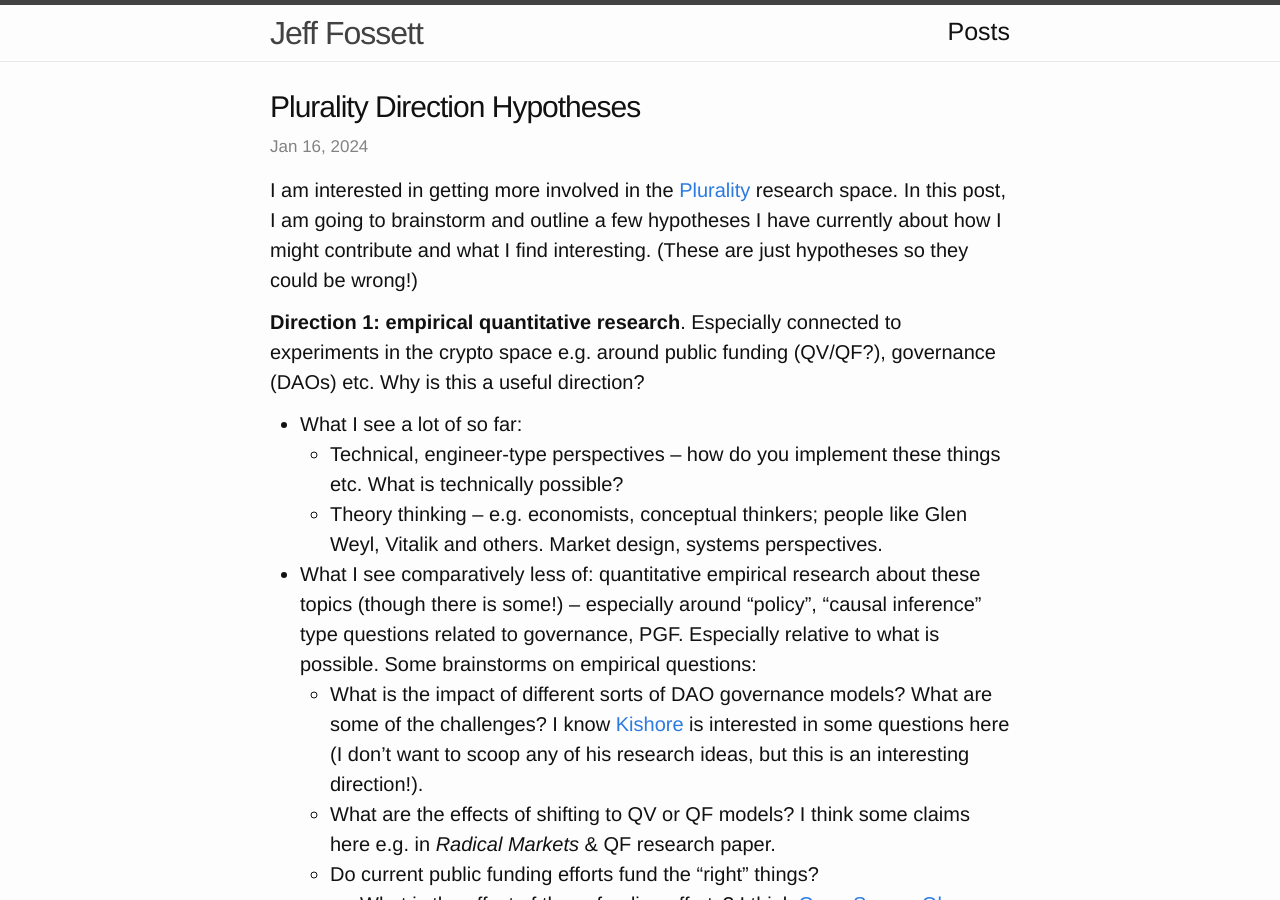
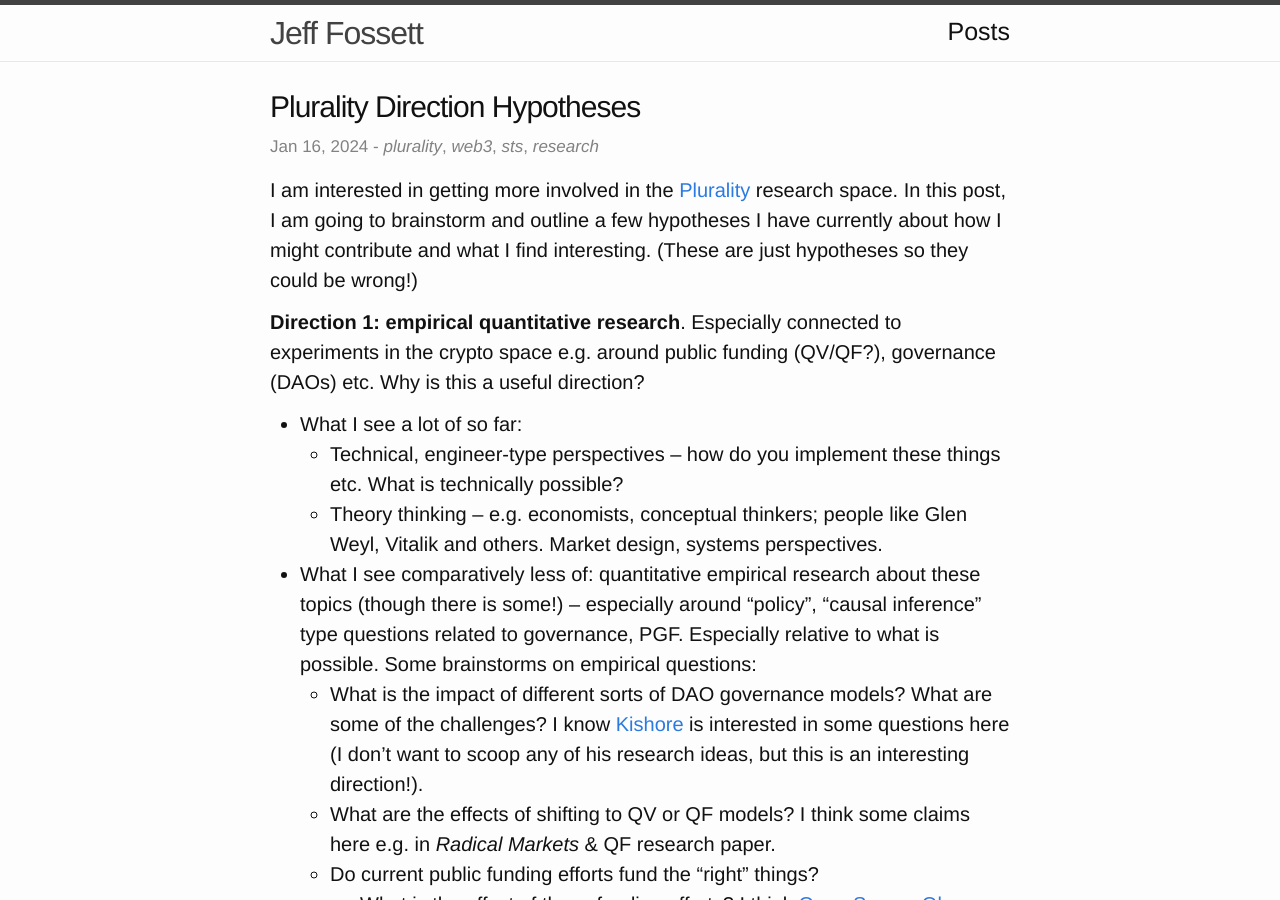
Before and after one commit to Fossj117/fossj117.github.io, a Jekyll site: the page built from _posts/2024-01-17-brainstorming-plurality-directions.md, in a window 1280 px wide and 900 px high. Built offline with Jekyll 4.4.1, drawn with Linux system fonts in a browser that asks for light colours; a script that is not in the unit is left out.

Commit message:
add tags to post body

```diff
--- a/_layouts/post.html
+++ b/_layouts/post.html
@@ -6,7 +6,7 @@
   <header class="post-header">
     <h1 class="post-title">{{ page.title }}</h1>
     <p class="post-meta-in-post">
-    	{{ page.date | date: "%b %-d, %Y" }}{% if page.author %} • {{ page.author }}{% endif %}{% if page.meta %} • {{ page.meta }}{% endif %} </br>
+    	{{ page.date | date: "%b %-d, %Y" }}{% if page.author %} • {{ page.author }}{% endif %}{% if page.meta %} • {{ page.meta }}{% endif %}{% if page.tag %} - {% for tag in page.tag %}<em>{{- tag -}}</em>{% unless forloop.last %}, {% endunless %}{% endfor %} {% endif %} </br>
     	{% include social.html %}
     </p>
   </header>
```
